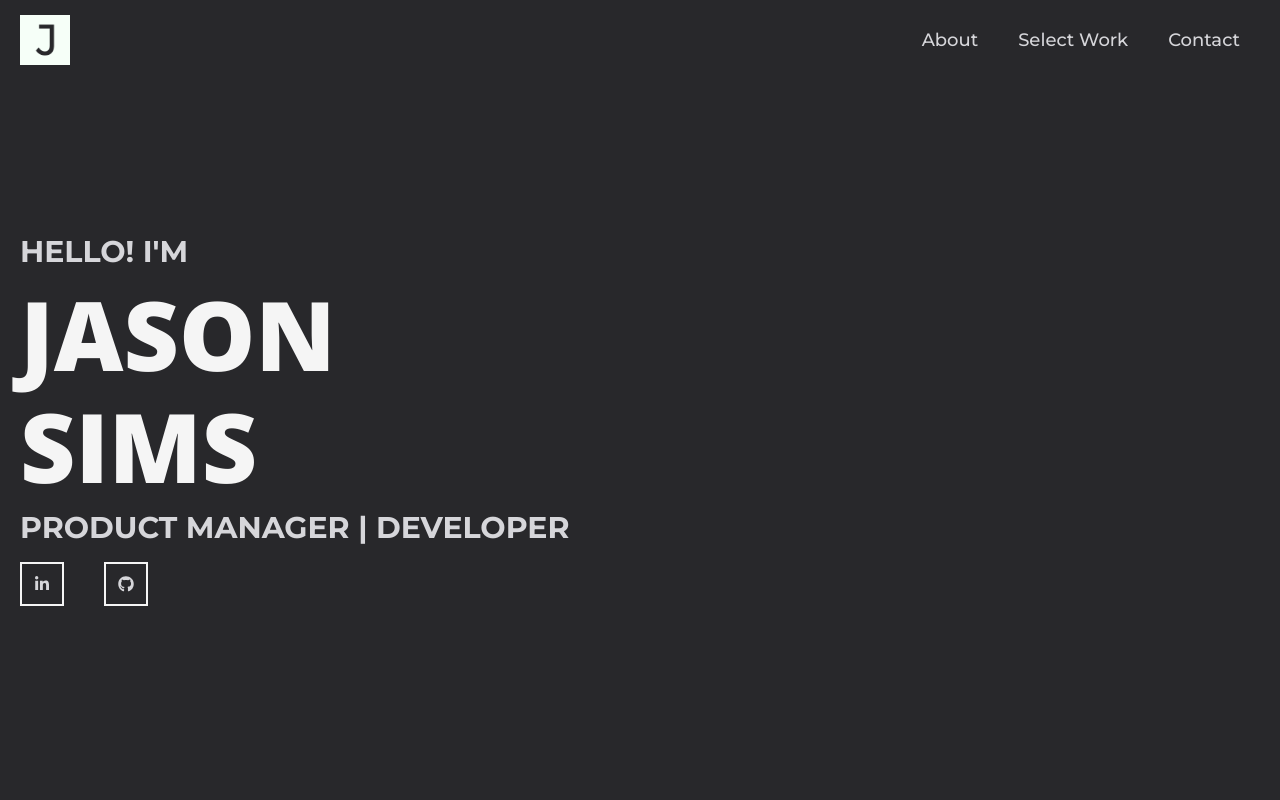
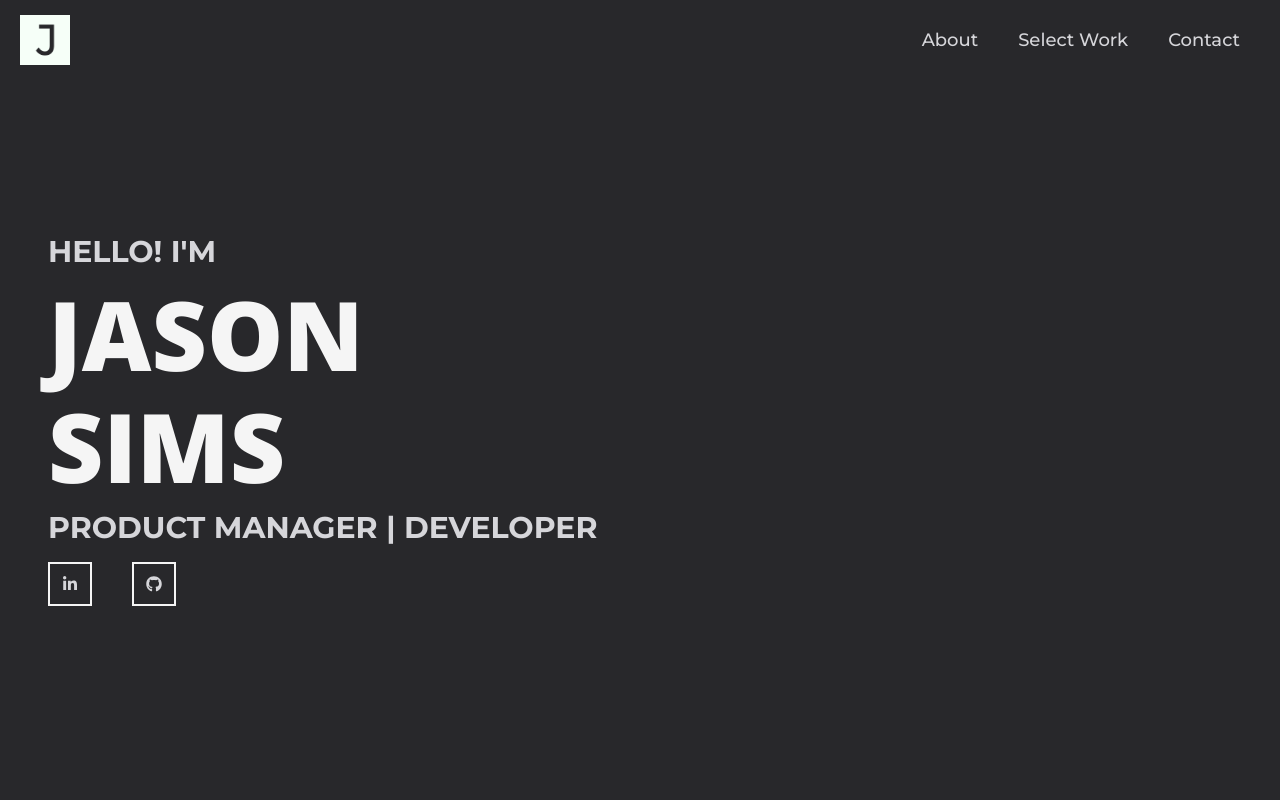
Before and after one commit to jason-sims/jasonstuartsims.com, a Next.js app: page / in a window 1280 px wide. Shown: the top 800 px of the page. Built offline with nearby package versions, Linux system fonts and the light colour scheme.

Commit message:
adjusted padding on main

```diff
--- a/components/Main.jsx
+++ b/components/Main.jsx
@@ -3,7 +3,7 @@ import { FaGithub, FaLinkedinIn } from "react-icons/fa";
 
 const Main = () => {
   return (
-    <div className="w-full p-5 text-left">
+    <div className="w-full p-5 text-left md:pl-12">
       <div className="max-w-[1240px] h-screen flex justify-start items-center">
         <div>
           <p className="uppercase text-3xl py-2">Hello! I&apos;m</p>
```
